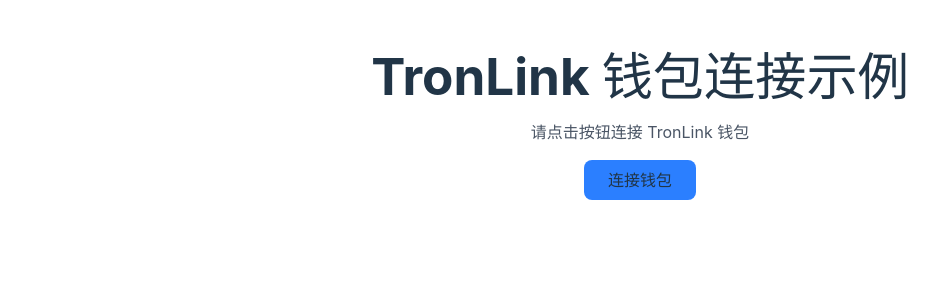
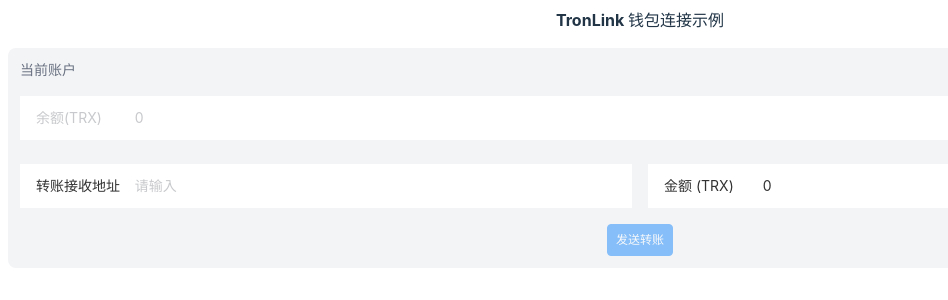
Before and after one commit to kelh93/connect-wallets, a Vue app: page / in a window 1280 px wide. Shown: the top 300 px of the page, without its empty margins (0-948 px from the left). Built offline with nearby package versions, Linux system fonts and the light colour scheme.

Commit message:
style: adjust layout

```diff
--- a/components.d.ts
+++ b/components.d.ts
@@ -12,5 +12,6 @@
     RouterLink: typeof import('vue-router')['RouterLink']
     RouterView: typeof import('vue-router')['RouterView']
     VanButton: typeof import('vant/es')['Button']
+    VanField: typeof import('vant/es')['Field']
   }
 }
--- a/src/main.ts
+++ b/src/main.ts
@@ -5,7 +5,8 @@
 import router from './router'
 import VConsole from 'vconsole'
 import './global.d.ts'
+import { Icon } from 'vant';
 
 new VConsole()
 
-createApp(App).use(router).mount('#app')
+createApp(App).use(router).use(Icon).mount('#app')
--- a/src/pages/Home/index.vue
+++ b/src/pages/Home/index.vue
@@ -1,63 +1,62 @@
 <template>
-  <div class="container mx-auto p-4">
-    <h1 class="text-2xl font-bold mb-4">TronLink 钱包连接示例</h1>
+  <div class="mx-auto p-2">
+    <h1 class="text-base font-bold mb-4">TronLink 钱包连接示例</h1>
     <div v-if="!isConnected" class="flex flex-col items-center">
-      <p class="mb-4 text-gray-600">请点击按钮连接 TronLink 钱包</p>
-      <button
+      <p class="text-sm mb-4 text-gray-600">请点击按钮连接 TronLink 钱包</p>
+      <van-button
         @click="connectWallet"
+        size="small"
+        type="primary"
         class="bg-blue-500 hover:bg-blue-600 text-white px-6 py-2 rounded-lg transition-all"
       >
         连接钱包
-      </button>
+      </van-button>
     </div>
 
-    <div v-else class="bg-gray-100 p-6 rounded-lg">
-      <div class="flex flex-col items-center justify-between mb-4">
-        <div>
-          <p class="text-sm text-gray-500">当前账户</p>
-          <p class="text-lg font-medium truncate max-w-xs break-all">{{ currentAddress }}</p>
+    <div v-else class="bg-gray-100 p-3 rounded-lg">
+      <div class="text-sm mb-4">
+        <div class="text-sm flex items-center mb-4">
+          <p class="text-gray-500">当前账户</p>
+          <p class="font-medium truncate max-w-xs break-all">{{ getShortAddress(currentAddress) }}</p>
         </div>
-        <div class="text-right">
-          <p class="text-sm text-gray-500">余额</p>
-          <p class="text-lg font-medium">{{ balance }} TRX</p>
+        <div class="flex items-center">
+          <van-field v-model="balance" label="余额(TRX)" disabled />
         </div>
       </div>
 
       <div class="mt-6">
-        <h3 class="text-lg font-semibold mb-3">转账</h3>
-        <div class="grid grid-cols-1 md:grid-cols-2 gap-4">
+        <div class="grid grid-cols-1 md:grid-cols-2 gap-4 mb-4">
           <div>
-            <label class="block text-sm font-medium text-gray-700 mb-1">接收地址</label>
-            <input
-              v-model="transferTo"
-              type="text"
-              class="w-full px-3 py-2 border border-gray-300 rounded-md focus:outline-none focus:ring-2 focus:ring-blue-500"
-            >
+            <van-field v-model="transferTo" label="转账接收地址" placeholder="请输入" />
           </div>
           <div>
-            <label class="block text-sm font-medium text-gray-700 mb-1">金额 (TRX)</label>
-            <input
-              v-model.number="transferAmount"
-              type="number"
-              class="w-full px-3 py-2 border border-gray-300 rounded-md focus:outline-none focus:ring-2 focus:ring-blue-500"
-            >
+            <van-field v-model="transferAmount" label="金额 (TRX)" placeholder="请输入" />
           </div>
         </div>
-        <button
+        <van-button
           @click="sendTransaction"
-          class="mt-4 bg-green-500 hover:bg-green-600 text-white px-6 py-2 rounded-lg transition-all"
+          size="small"
+          type="primary"
+          class="bg-green-500 hover:bg-green-600 text-white px-6 py-2 rounded-lg transition-all"
           :disabled="!transferTo || transferAmount <= 0"
         >
           发送转账
-        </button>
+        </van-button>
       </div>
 
       <div v-if="transactionResult" class="mt-6 p-4 bg-green-100 rounded-lg">
         <p class="font-medium">交易成功!</p>
-        <p class="text-sm break-all">
-          交易哈希: <a href="https://tronscan.org/#/transaction/{{ transactionResult.txid }}" target="_blank" class="text-blue-600">{{ transactionResult.txid }}</a>
+        <van-field v-model="transactionResult.txid" label="交易哈希" placeholder="请输入">
+          <template #button>
+            <van-button @click="copyTransactionHash" type="primary" size="small" class="ml-2">
+              COPY
+            </van-button>
+          </template>
+        </van-field>
+        <!-- <p class="text-sm break-all">
+          测试网交易哈希: <a class="text-blue-600">{{ transactionResult.txid }}</a>
           <span class="ml-2 text-sm text-gray-500 cursor-pointer" @click="copyTransactionHash">copy</span>
-        </p>
+        </p> -->
       </div>
 
       <div v-if="errorMessage" class="mt-6 p-4 bg-red-100 rounded-lg">
@@ -71,7 +70,7 @@
 import { ref, onMounted } from 'vue';
 
 // 状态管理
-const isConnected = ref(false);
+const isConnected = ref(true);
 const currentAddress = ref('');
 const balance = ref(0);
 const transferTo = ref('');
@@ -206,6 +205,11 @@
   }
 };
 
+const getShortAddress = (address: string) => {
+  if (!address) return '';
+  return address.slice(0, 6) + '...' + address.slice(-4);
+}
+
 // 组件挂载时检测钱包状态
 onMounted(() => {
   if (isTronLinkInstalled()) {
--- a/src/style.css
+++ b/src/style.css
@@ -18,6 +18,7 @@
   color: #646cff;
   text-decoration: inherit;
 }
+
 a:hover {
   color: #535bf2;
 }
@@ -27,21 +28,12 @@
   width: 100%;
   height: 100%;
   color: #213547;
+  font-size: 14px;
   background-color: #ffffff;
-}
-
-h1 {
-  font-size: 3.2em;
-  line-height: 1.1;
-}
-
-.card {
-  padding: 2em;
 }
 
 #app {
   width: 100vw;
   height: 100vh;
-  padding: 2rem;
   text-align: center;
 }
```
